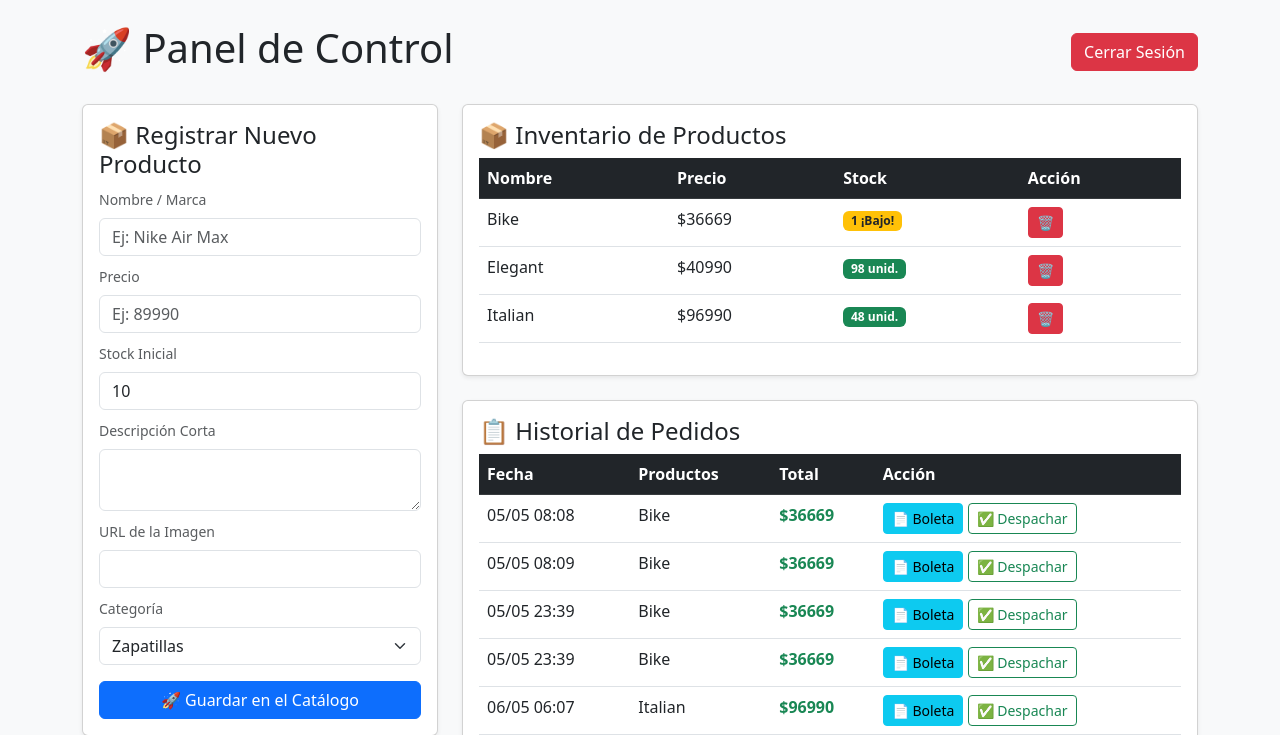
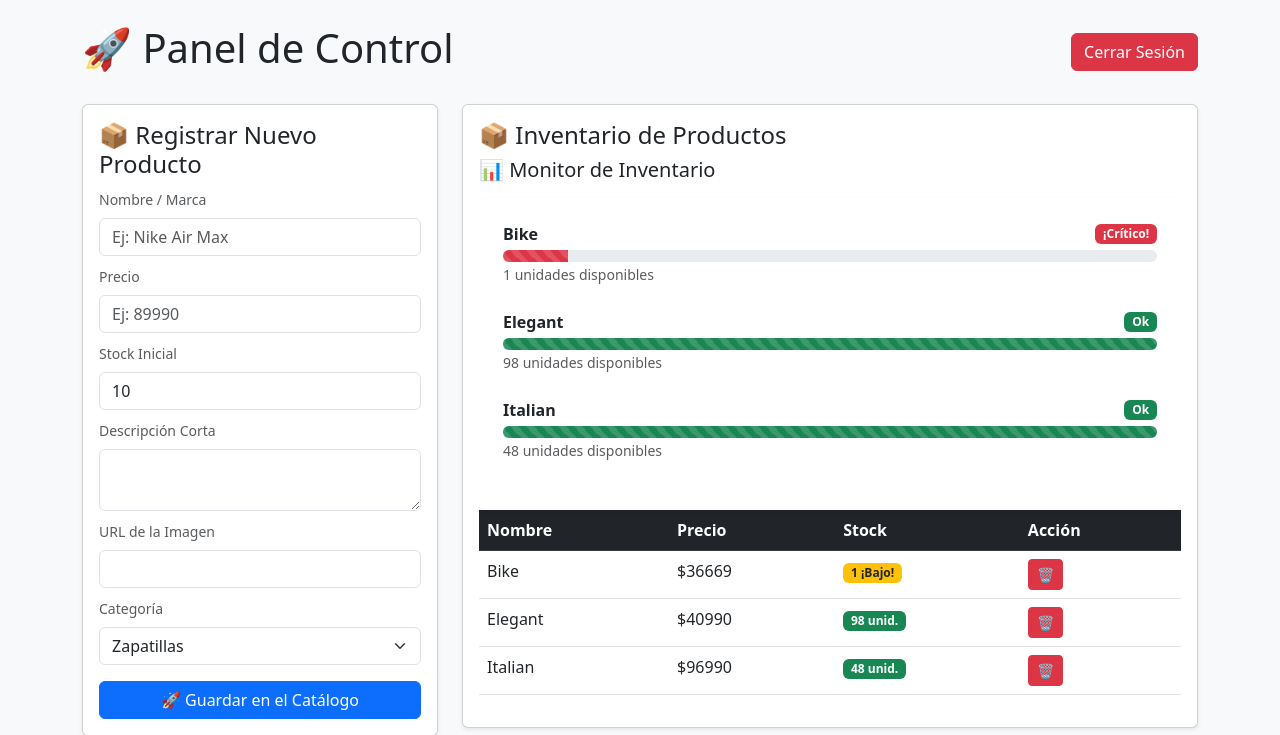
Before and after one commit to Churiflow/tienda-flask-pro, a Flask app: page /admin in a window 1280 px wide. Shown: the top 735 px of the page. Run offline with Flask 3, Linux system fonts and the light colour scheme; the visitor is signed in with stand-in values (Sample User, id 1); data comes from the database, SQL or seed files in the repository; both versions use the stored data as it was after the commit.

Commit message:
Mejora del panel en el admin se ha implementado graficos estadisticos que generan alerta de algun producto si se va agotando

```diff
--- a/templates/admin.html
+++ b/templates/admin.html
@@ -88,6 +88,42 @@
                                 </tr>
                                 {% endfor %}
                             </tbody>
+                            <h5 class="mb-3">📊 Monitor de Inventario</h5>
+                                  <div class="card p-4 shadow-sm border-0">
+                                      {% for p in productos %}
+                                      <div class="mb-4">
+                                          <div class="d-flex justify-content-between align-items-center mb-1">
+                                              <span class="fw-bold text-dark">{{ p.nombre }}</span>
+
+                                              <!-- Etiqueta de estado dinámica -->
+                                              {% if p.stock < 3 %}
+                                                  <span class="badge bg-danger">¡Crítico!</span>
+                                              {% elif p.stock < 6 %}
+                                                  <span class="badge bg-warning text-dark">Reponer</span>
+                                              {% else %}
+                                                  <span class="badge bg-success">Ok</span>
+                                              {% endif %}
+                                          </div>
+
+                                          <div class="progress" style="height: 12px; background-color: #e9ecef;">
+                                              {# Calculamos el ancho: si hay 10 o más, la barra está al 100% #}
+                                              {% set ancho = (p.stock * 10) if p.stock <= 10 else 100 %}
+
+                                              <div class="progress-bar progress-bar-striped progress-bar-animated
+                                                  {# Lógica de colores #}
+                                                  {% if p.stock < 3 %} bg-danger
+                                                  {% elif p.stock < 6 %} bg-warning
+                                                  {% else %} bg-success {% endif %}"
+
+                                                  role="progressbar"
+                                                  style="width: {{ ancho }}%;">
+                                              </div>
+                                          </div>
+                                          <small class="text-muted">{{ p.stock }} unidades disponibles</small>
+                                      </div>
+                                      {% endfor %}
+                                  </div>
+                            </div>
                         </table>
                     </div>
                 </div>
--- a/templates/index.html
+++ b/templates/index.html
@@ -47,7 +47,7 @@
         </div>
 
         <h2 class="text-center mb-4">Catálogo de Productos</h2>
-        <div class="row">
+        <div class="row row-cols-2 row-cols-md-3 row-cols-lg-4 g-4">
             {% for p in productos %}
             <div class="col-md-4 mb-4">
                 <div class="card h-100 shadow-sm">
```
Also changed, not shown: instance/tienda.db.
